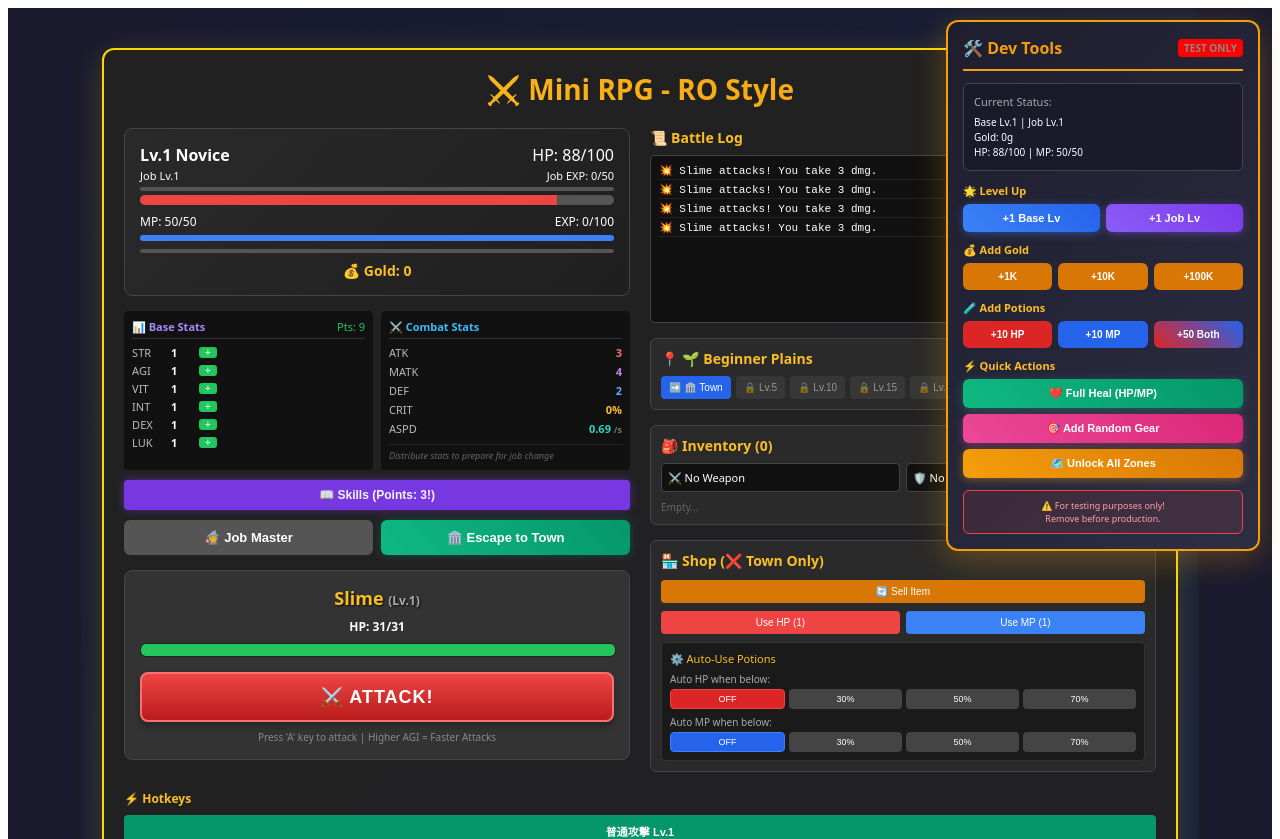
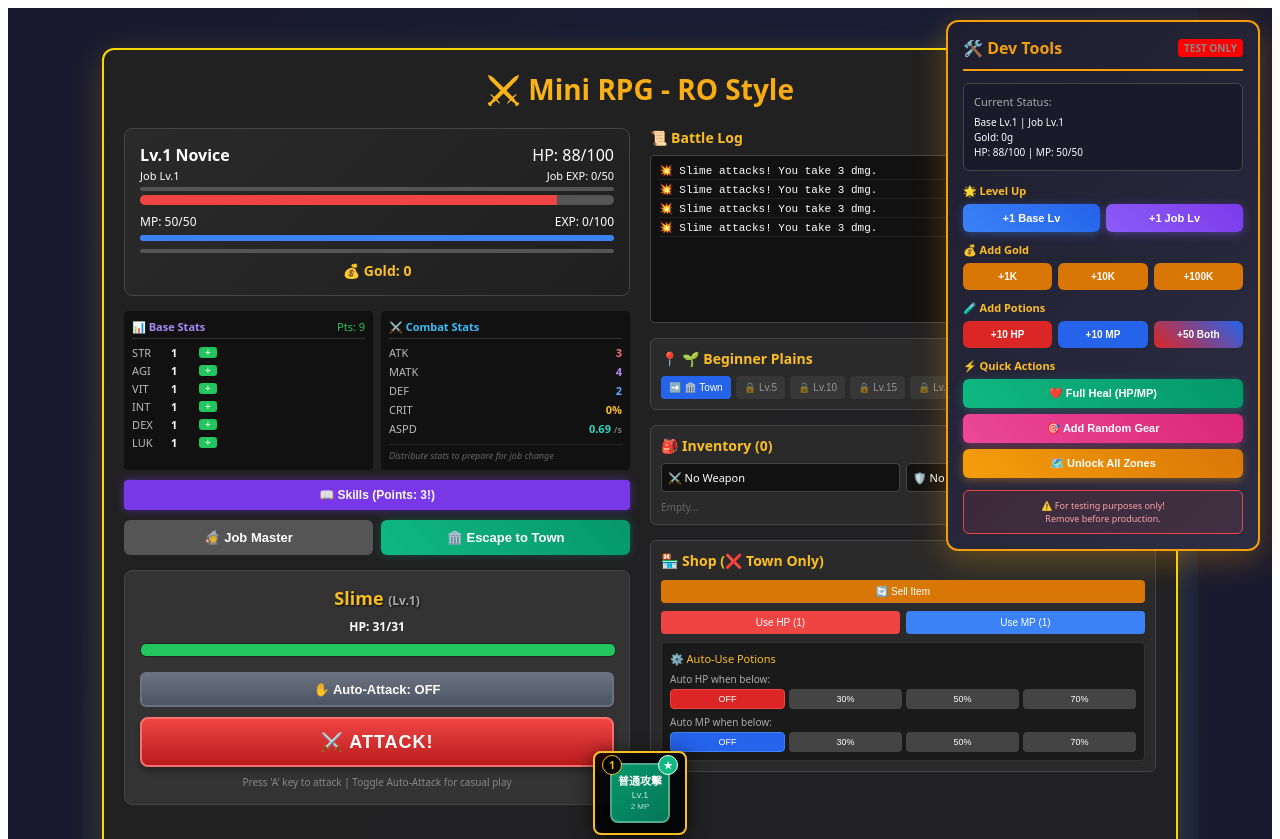
Before and after one commit to alphakey-marketing/react-learning, a React (Vite) app: page / in a window 1280 px wide. Shown: the top 839 px of the page. Built offline with nearby package versions, Linux system fonts and the light colour scheme.

Commit message:
feat: Add auto-attack toggle and redesign compact skill bar UI

```diff
--- a/src/MiniLevelGame.tsx
+++ b/src/MiniLevelGame.tsx
@@ -49,6 +49,7 @@ export function MiniLevelGame() {
         fontFamily: "system-ui, sans-serif",
         padding: "20px",
         paddingTop: "40px",
+        paddingBottom: "120px", // Space for fixed skill bar
       }}
     >
       <DevTools
@@ -158,6 +159,8 @@ export function MiniLevelGame() {
               canAttack={game.canAttack}
               inTown={game.currentZoneId === 0}
               attackCooldownPercent={game.attackCooldownPercent}
+              autoAttackEnabled={game.autoAttackEnabled}
+              onToggleAutoAttack={game.toggleAutoAttack}
             />
 
             <BossChallenge
--- a/src/components/EnemyDisplay.tsx
+++ b/src/components/EnemyDisplay.tsx
@@ -6,9 +6,19 @@ interface EnemyDisplayProps {
   canAttack: boolean;
   inTown: boolean;
   attackCooldownPercent: number;
+  autoAttackEnabled: boolean;
+  onToggleAutoAttack: () => void;
 }
 
-export function EnemyDisplay({ enemy, onAttack, canAttack, inTown, attackCooldownPercent }: EnemyDisplayProps) {
+export function EnemyDisplay({
+  enemy,
+  onAttack,
+  canAttack,
+  inTown,
+  attackCooldownPercent,
+  autoAttackEnabled,
+  onToggleAutoAttack,
+}: EnemyDisplayProps) {
   const hpPercent = (enemy.hp / enemy.maxHp) * 100;
 
   if (inTown) {
@@ -88,6 +98,29 @@ export function EnemyDisplay({ enemy, onAttack, canAttack, inTown, attackCooldow
         />
       </div>
 
+      {/* Auto-Attack Toggle */}
+      <div style={{ marginBottom: "10px" }}>
+        <button
+          onClick={onToggleAutoAttack}
+          style={{
+            width: "100%",
+            padding: "8px",
+            background: autoAttackEnabled
+              ? "linear-gradient(to bottom, #10b981, #059669)"
+              : "linear-gradient(to bottom, #6b7280, #4b5563)",
+            color: "white",
+            border: autoAttackEnabled ? "2px solid #34d399" : "2px solid #6b7280",
+            borderRadius: "6px",
+            fontSize: "13px",
+            fontWeight: "bold",
+            cursor: "pointer",
+            transition: "all 0.2s",
+          }}
+        >
+          {autoAttackEnabled ? "🤖 Auto-Attack: ON" : "✋ Auto-Attack: OFF"}
+        </button>
+      </div>
+
       {/* Manual Attack Button */}
       <div style={{ position: "relative", height: "50px" }}>
         <button
@@ -152,7 +185,7 @@ export function EnemyDisplay({ enemy, onAttack, canAttack, inTown, attackCooldow
       </div>
 
       <div style={{ fontSize: "10px", color: "#888", marginTop: "8px" }}>
-        Press 'A' key to attack | Higher AGI = Faster Attacks
+        Press 'A' key to attack | Toggle Auto-Attack for casual play
       </div>
     </div>
   );
--- a/src/components/SkillHotkeys.tsx
+++ b/src/components/SkillHotkeys.tsx
@@ -21,45 +21,165 @@ export function SkillHotkeys({
   );
 
   return (
-    <div style={{ marginBottom: "10px" }}>
-      <h3 style={{ margin: "0 0 8px 0", fontSize: "12px", color: "#fbbf24" }}>
-        ⚡ Hotkeys
-      </h3>
-      <div style={{ display: "flex", gap: "6px", flexWrap: "wrap" }}>
-        {learnedSkills.map((skill) => {
+    <div
+      style={{
+        position: "fixed",
+        bottom: "20px",
+        left: "50%",
+        transform: "translateX(-50%)",
+        zIndex: 100,
+        background: "rgba(0, 0, 0, 0.85)",
+        padding: "10px 15px",
+        borderRadius: "8px",
+        border: "2px solid #fbbf24",
+        boxShadow: "0 4px 20px rgba(0, 0, 0, 0.7)",
+        backdropFilter: "blur(5px)",
+      }}
+    >
+      <div style={{ display: "flex", gap: "8px", alignItems: "center" }}>
+        {learnedSkills.map((skill, index) => {
           const skillLevel = character.learnedSkills[skill.id];
           const now = Date.now();
           const lastUsed = skillCooldowns[skill.id] || 0;
           const timePassed = (now - lastUsed) / 1000;
           const isOnCooldown = timePassed < skill.cooldown;
+          const cooldownRemaining = Math.max(0, skill.cooldown - timePassed);
+          const isAutoSkill = character.autoAttackSkillId === skill.id;
 
           return (
+            <div
+              key={skill.id}
+              style={{
+                position: "relative",
+                display: "flex",
+                flexDirection: "column",
+                alignItems: "center",
+              }}
+            >
+              {/* Hotkey number */}
+              <div
+                style={{
+                  position: "absolute",
+                  top: "-8px",
+                  left: "-8px",
+                  background: "#000",
+                  color: "#fbbf24",
+                  fontSize: "10px",
+                  fontWeight: "bold",
+                  width: "18px",
+                  height: "18px",
+                  borderRadius: "50%",
+                  display: "flex",
+                  alignItems: "center",
+                  justifyContent: "center",
+                  border: "1px solid #fbbf24",
+                  zIndex: 2,
+                }}
+              >
+                {index + 1}
+              </div>
+
+              {/* Auto skill indicator */}
+              {isAutoSkill && (
+                <div
+                  style={{
+                    position: "absolute",
+                    top: "-8px",
+                    right: "-8px",
+                    background: "#10b981",
+                    color: "white",
+                    fontSize: "10px",
+                    fontWeight: "bold",
+                    width: "18px",
+                    height: "18px",
+                    borderRadius: "50%",
+                    display: "flex",
+                    alignItems: "center",
+                    justifyContent: "center",
+                    border: "1px solid white",
+                    zIndex: 2,
+                  }}
+                  title="Auto-Attack Skill"
+                >
+                  ★
+                </div>
+              )}
+
               <button
-              key={skill.id}
                 onClick={() => onUseSkill(skill.id)}
                 disabled={disabled || isOnCooldown}
                 style={{
-                flex: "1 1 120px",
-                padding: "8px",
+                  width: "60px",
+                  height: "60px",
+                  padding: "5px",
                   background: isOnCooldown
-                  ? "#555"
+                    ? "#333"
                     : isMagicSkill(skill.id)
-                    ? "#7c3aed"
-                    : "#059669",
+                      ? "linear-gradient(135deg, #7c3aed 0%, #5b21b6 100%)"
+                      : "linear-gradient(135deg, #059669 0%, #047857 100%)",
                   color: "white",
-                border: "none",
-                borderRadius: "4px",
+                  border: isOnCooldown ? "2px solid #555" : "2px solid rgba(255,255,255,0.3)",
+                  borderRadius: "8px",
                   cursor: isOnCooldown || disabled ? "not-allowed" : "pointer",
-                fontSize: "11px",
+                  fontSize: "10px",
                   fontWeight: "bold",
                   position: "relative",
+                  overflow: "hidden",
+                  display: "flex",
+                  flexDirection: "column",
+                  alignItems: "center",
+                  justifyContent: "center",
+                  textAlign: "center",
+                  boxShadow: isOnCooldown ? "none" : "0 2px 8px rgba(0,0,0,0.4)",
+                  transition: "all 0.1s",
+                  opacity: disabled ? 0.5 : 1,
+                }}
+                onMouseEnter={(e) => {
+                  if (!isOnCooldown && !disabled) {
+                    e.currentTarget.style.transform = "scale(1.05)";
+                    e.currentTarget.style.boxShadow = "0 4px 12px rgba(0,0,0,0.6)";
+                  }
+                }}
+                onMouseLeave={(e) => {
+                  e.currentTarget.style.transform = "scale(1)";
+                  e.currentTarget.style.boxShadow = isOnCooldown ? "none" : "0 2px 8px rgba(0,0,0,0.4)";
                 }}
               >
-              {skill.nameZh} Lv.{skillLevel}
-              <div style={{ fontSize: "9px", fontWeight: "normal" }}>
+                <div style={{ fontSize: "11px", lineHeight: "1.2", marginBottom: "2px" }}>
+                  {skill.nameZh}
+                </div>
+                <div style={{ fontSize: "9px", fontWeight: "normal", opacity: 0.8 }}>
+                  Lv.{skillLevel}
+                </div>
+                <div style={{ fontSize: "8px", fontWeight: "normal", opacity: 0.7, marginTop: "2px" }}>
                   {skill.mpCost(skillLevel)} MP
                 </div>
+
+                {/* Cooldown overlay */}
+                {isOnCooldown && (
+                  <div
+                    style={
+                      {
+                        position: "absolute",
+                        top: 0,
+                        left: 0,
+                        right: 0,
+                        bottom: 0,
+                        background: "rgba(0, 0, 0, 0.7)",
+                        display: "flex",
+                        alignItems: "center",
+                        justifyContent: "center",
+                        fontSize: "16px",
+                        fontWeight: "bold",
+                        color: "#fbbf24",
+                      }
+                    }
+                  >
+                    {cooldownRemaining.toFixed(1)}
+                  </div>
+                )}
               </button>
+            </div>
           );
         })}
       </div>
--- a/src/hooks/useGameState.ts
+++ b/src/hooks/useGameState.ts
@@ -85,6 +85,10 @@ export function useGameState(addLog: (text: string) => void) {
   const [lastAttackTime, setLastAttackTime] = useState<number>(0);
   const [canAttack, setCanAttack] = useState<boolean>(true);
   const [attackCooldownPercent, setAttackCooldownPercent] = useState<number>(100);
+
+  // Auto-Attack Toggle
+  const [autoAttackEnabled, setAutoAttackEnabled] = useState<boolean>(false);
+  const autoAttackTimerRef = useRef<NodeJS.Timeout | null>(null);
 
   // Enemy Independent Attack System States
   const [lastEnemyAttackTime, setLastEnemyAttackTime] = useState<number>(0);
@@ -234,6 +238,15 @@ export function useGameState(addLog: (text: string) => void) {
     addLog(`⭐ Default skill set to: ${skill.nameZh}`);
   }
 
+  function toggleAutoAttack() {
+    setAutoAttackEnabled(prev => !prev);
+    if (!autoAttackEnabled) {
+      addLog("🤖 Auto-Attack enabled!");
+    } else {
+      addLog("✋ Auto-Attack disabled!");
+    }
+  }
+
   function handleJobChange(newJob: JobClass) {
     const jobBonuses = getJobBonuses(newJob);
 
@@ -378,6 +391,34 @@ export function useGameState(addLog: (text: string) => void) {
 
     return () => clearInterval(interval);
   }, [canAttack, lastAttackTime, char, currentZoneId]);
+
+  // Auto-Attack Timer
+  useEffect(() => {
+    if (autoAttackTimerRef.current) {
+      clearInterval(autoAttackTimerRef.current);
+      autoAttackTimerRef.current = null;
+    }
+
+    if (!autoAttackEnabled || currentZoneId === 0 || char.hp <= 0) {
+      return;
+    }
+
+    const attacksPerSecond = calcASPD(char);
+    const attackDelayMs = 1000 / attacksPerSecond;
+
+    autoAttackTimerRef.current = setInterval(() => {
+      if (char.hp <= 0 || currentZoneId === 0) return;
+      if (canAttack) {
+        battleAction();
+      }
+    }, attackDelayMs);
+
+    return () => {
+      if (autoAttackTimerRef.current) {
+        clearInterval(autoAttackTimerRef.current);
+      }
+    };
+  }, [autoAttackEnabled, currentZoneId, char.hp, canAttack]);
 
   // Enemy Independent Attack Timer (Classic RO style)
   useEffect(() => {
@@ -769,6 +810,7 @@ export function useGameState(addLog: (text: string) => void) {
     skillCooldowns,
     canAttack,
     attackCooldownPercent,
+    autoAttackEnabled,
     setShowSkillWindow,
     setShowJobChangeNPC,
     setAutoHpPercent,
@@ -776,6 +818,7 @@ export function useGameState(addLog: (text: string) => void) {
     addStat,
     learnSkill,
     setAutoAttackSkill,
+    toggleAutoAttack,
     battleAction,
     travelToZone,
     challengeBoss,
```
Lines whose indentation alone changed are shown as unchanged.
